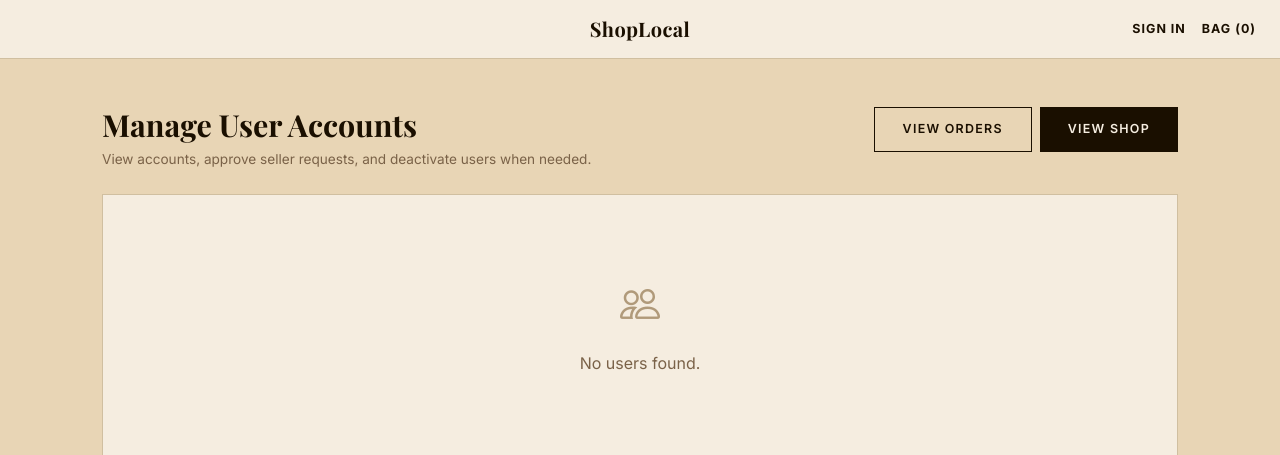
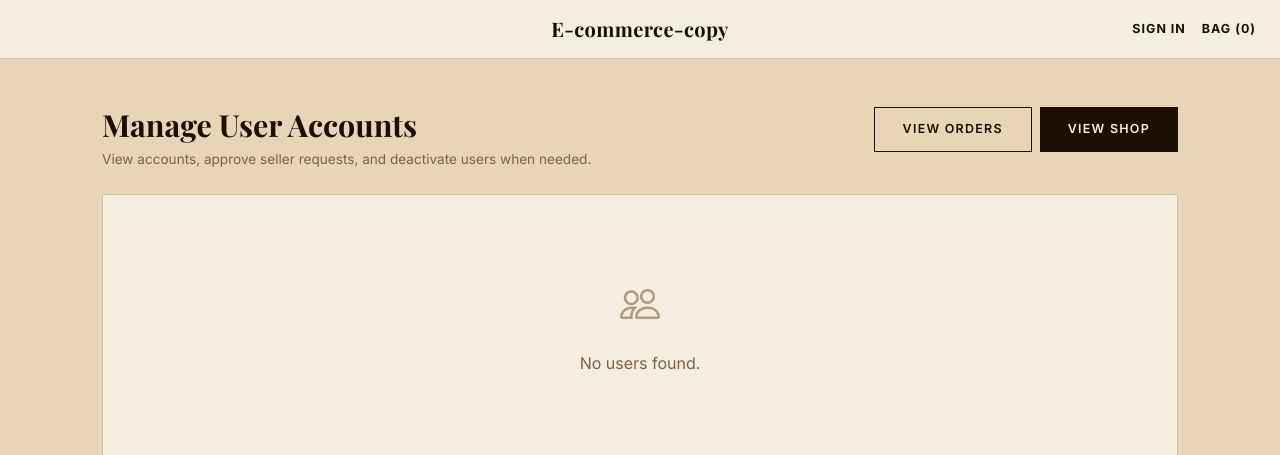
Before and after one commit to Kyzo212/E-commerce-copy, a Python web app: template app/templates/admin/users.html in a window 1280 px wide. Shown: the top 455 px of the page. Run offline with Jinja, Linux system fonts and the light colour scheme; the template is opened without the code that fills it, so the values that code supplies are empty.

Commit message:
Rename ShopLocal branding to E-commerce-copy

```diff
--- a/app/templates/base.html
+++ b/app/templates/base.html
@@ -3,7 +3,7 @@
 <head>
   <meta charset="UTF-8">
   <meta name="viewport" content="width=device-width, initial-scale=1.0">
-  <title>{% block title %}ShopLocal{% endblock %}</title>
+  <title>{% block title %}E-commerce-copy{% endblock %}</title>
 
   <!-- Playfair Display (headings) + Inter (body) — editorial pairing -->
   <link rel="preconnect" href="https://fonts.googleapis.com">
@@ -371,7 +371,7 @@
   <div class="inner">
     <div></div>
 
-    <a href="/" class="brand" aria-label="ShopLocal home">ShopLocal</a>
+    <a href="/" class="brand" aria-label="E-commerce-copy home">E-commerce-copy</a>
 
     <nav class="nav-right" aria-label="Account navigation">
       {% if current_user %}
```
